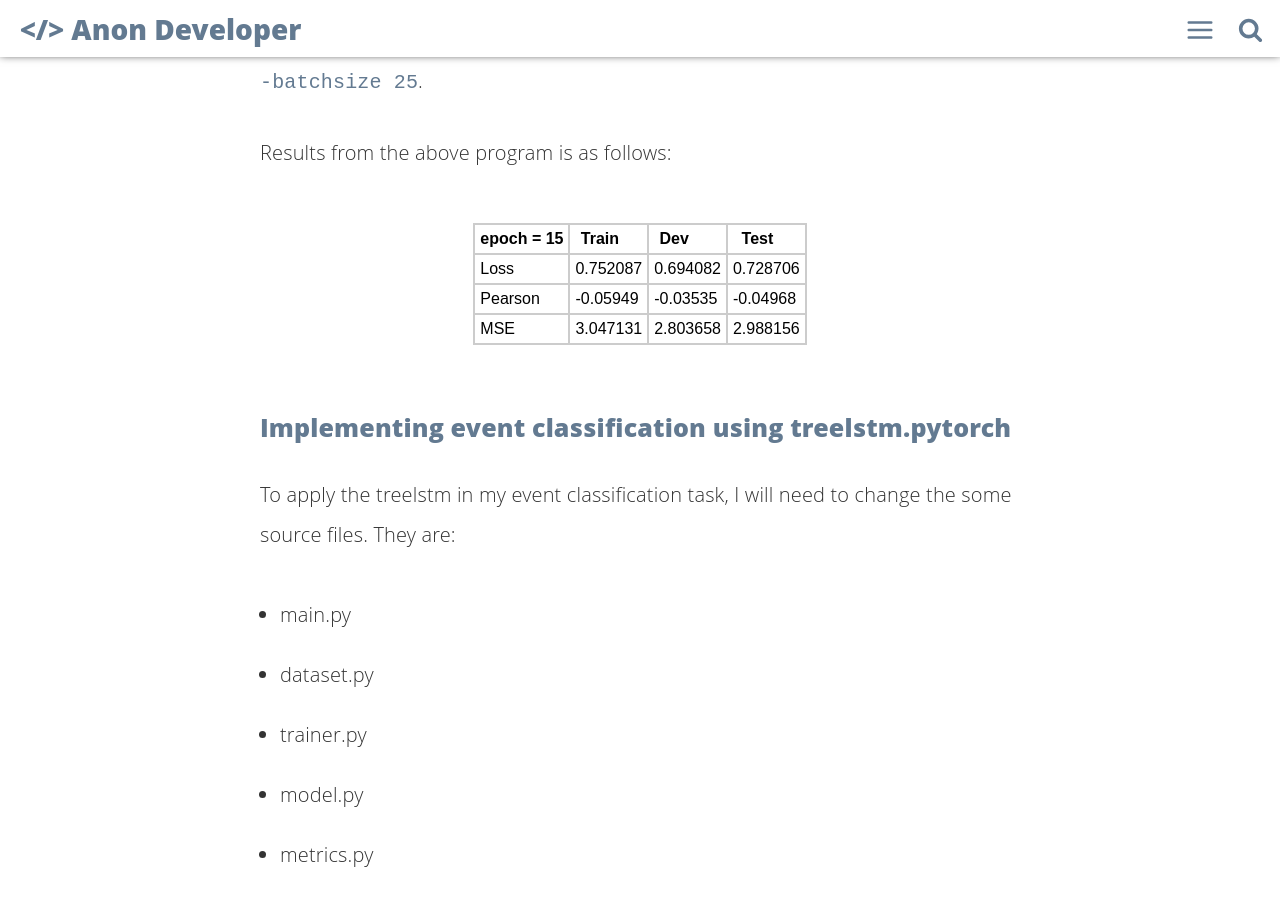
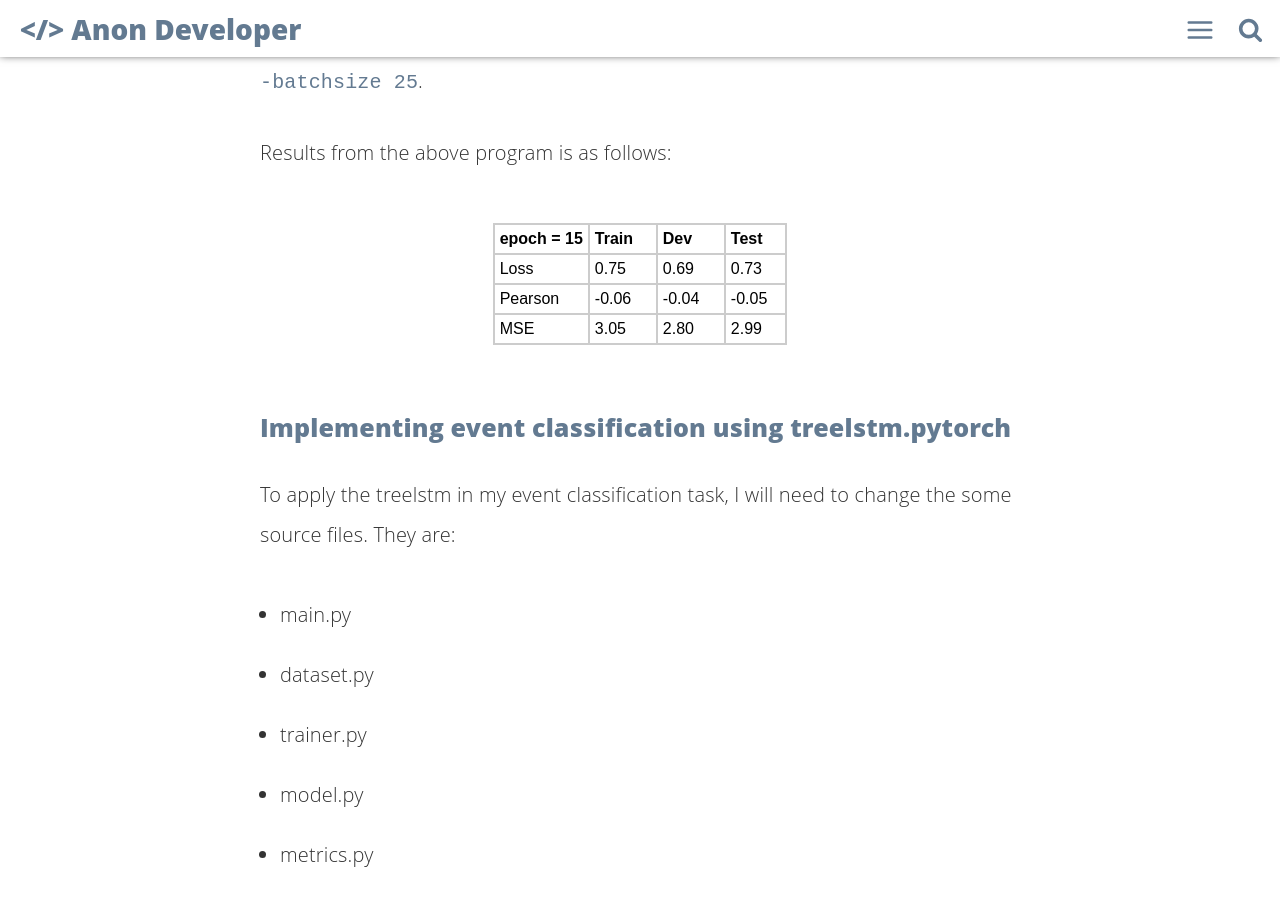
Before and after one commit to peihuacher/peihuacher.github.io, a Jekyll site: the page built from _posts/2017-05-18-running_treelstm_in_dgx1.md, in a window 1280 px wide and 900 px high, scrolled down 2618 px. Built offline with Jekyll 4.4.1, drawn with Linux system fonts in a browser that asks for light colours; our own code applies the rules of GitHub Pages for plain Markdown files; comment, search, counter and statistics services are not loaded.

Commit message:
git commit _posts/2017-05-18-running_treelstm_in_dgx1.md

```diff
--- a/_posts/2017-05-18-running_treelstm_in_dgx1.md
+++ b/_posts/2017-05-18-running_treelstm_in_dgx1.md
@@ -84,9 +84,9 @@ Results from the above program is as follows:
 
 | epoch = 15 | Train    | Dev      | Test     |
 |------------|----------|----------|----------|
-| Loss       | 0.752087 | 0.694082 | 0.728706 |
-| Pearson    | -0.05949 | -0.03535 | -0.04968 |
-| MSE        | 3.047131 | 2.803658 | 2.988156 |
+| Loss       | 0.75 | 0.69 | 0.73 |
+| Pearson    | -0.06 | -0.04 | -0.05 |
+| MSE        | 3.05 | 2.80 | 2.99 |
 
 ### Implementing event classification using treelstm.pytorch
 
```
